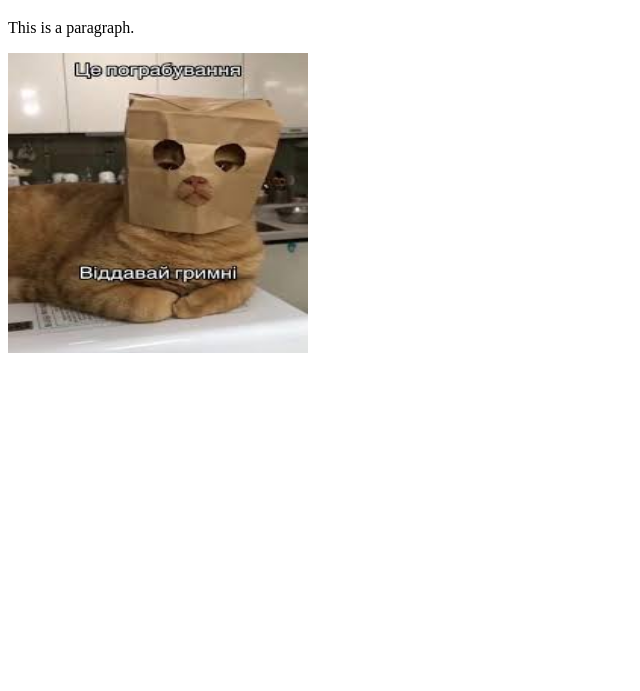
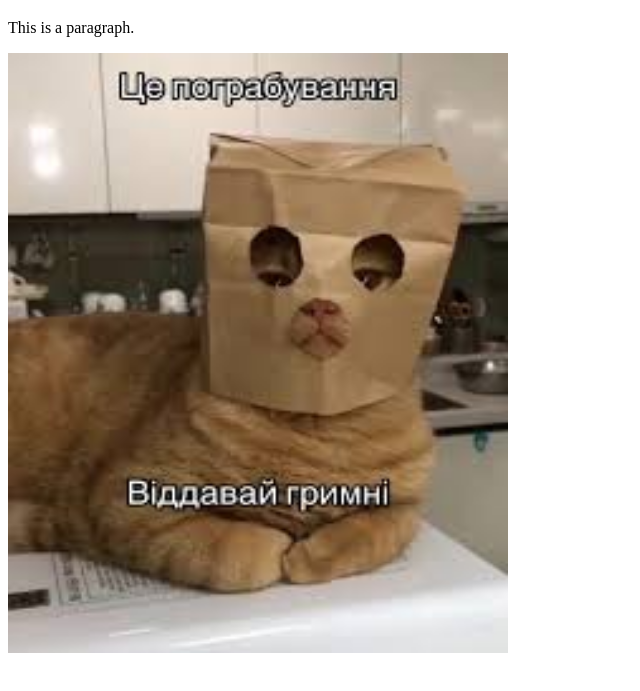
Before and after one commit to Artemkakoder228/HTML-Tutorial, a plain HTML site: page index.html in a window 1280 px wide. Shown: the part 61-752 px from the top of the page, without its empty margins (0-640 px from the left). Drawn offline with Linux system fonts and the light colour scheme.

Commit message:
Add files via upload

```diff
--- a/index.html
+++ b/index.html
@@ -7,7 +7,7 @@
 
 <h1>This is a Heading</h1>
 <p>This is a paragraph.</p>
-<img src="images/author.png" alt="Котик грабіжник" width="300" height="300">
+<img src="images/author.png" alt="Автор" style="width:500px;height:600px;">
 
 </body>
 </html>
```
